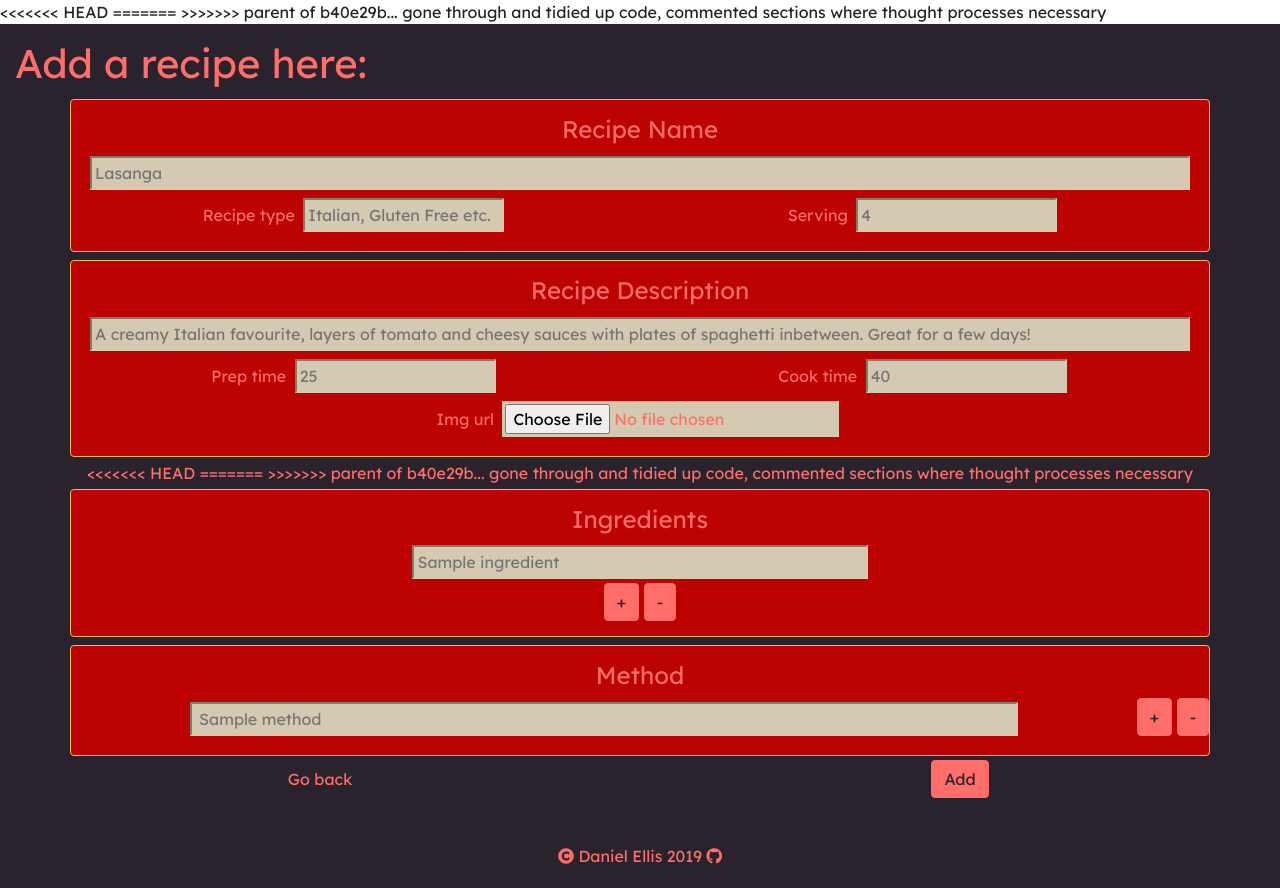
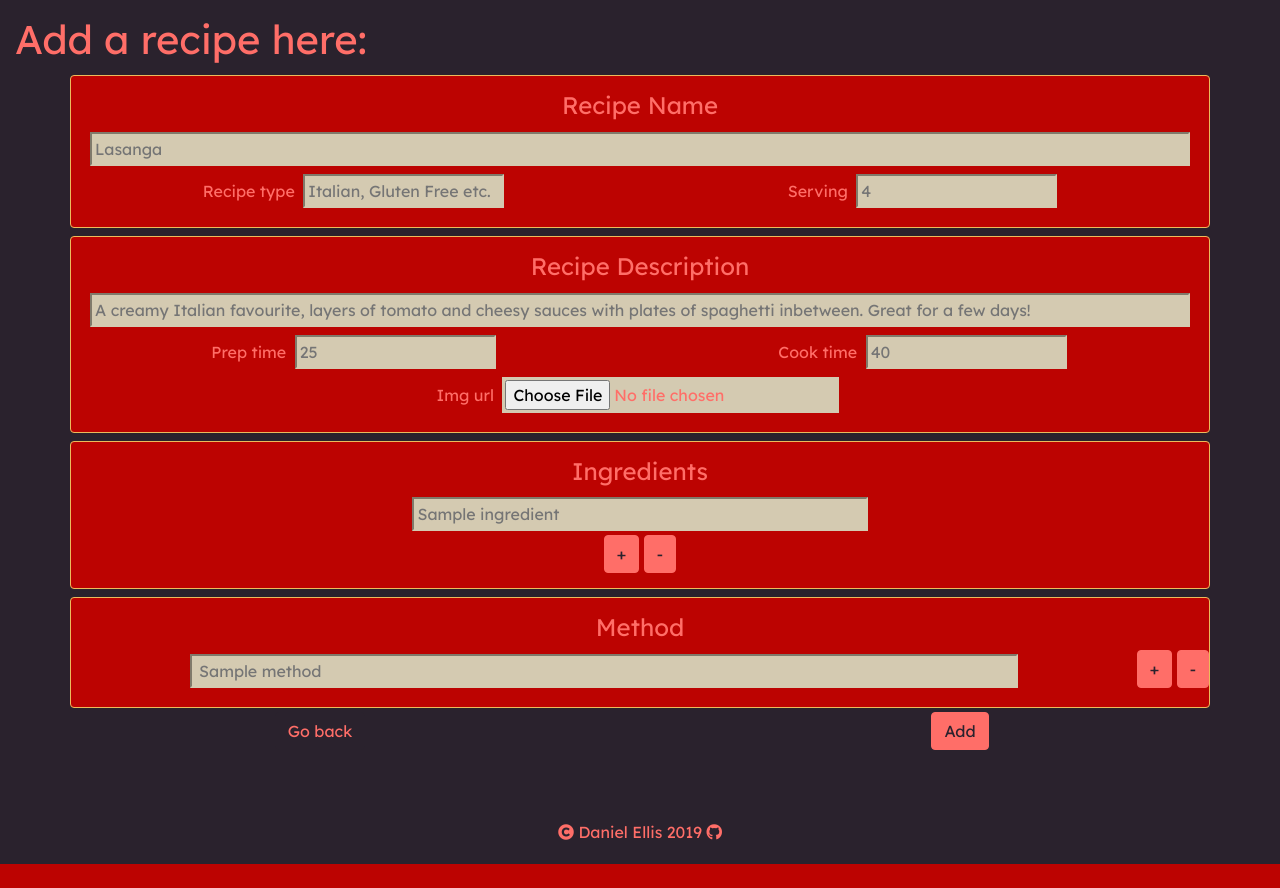
Before and after one commit to dano5342/MS3_CookBook, a Python web app: template templates/edit_recipe.html in a window 1280 px wide. After the commit the page ends 864 px from the top, so only its background shows below. Run offline with Jinja, Linux system fonts and the light colour scheme; the template is opened without the code that fills it: most values are stand-ins (such as "Sample title", 1, 10 or a date in 2020); form fields are guessed from the names that the template uses; some libraries are stand-ins or nearby versions; some web fonts are replaced.

Commit message:
removed remaining issues with previous version implementation

```diff
--- a/templates/edit_recipe.html
+++ b/templates/edit_recipe.html
@@ -1,9 +1,5 @@
 {% extends 'base.html' %} {% block content %}
-<<<<<<< HEAD
 <!-- Forms page for serving data to the user, for updating the recipes in the database collection -->
-=======
-
->>>>>>> parent of b40e29b... gone through and tidied up code, commented sections where thought processes necessary
 <div class="container-fluid recipe-container-add">
     <div class="row">
         <div class="col">
@@ -47,10 +43,7 @@
 
             </div>
         </div>
-<<<<<<< HEAD
-        <!--Xustom forms serving arrays of ingredients/methods for each recipe -->
-=======
->>>>>>> parent of b40e29b... gone through and tidied up code, commented sections where thought processes necessary
+        <!--custom forms serving arrays of ingredients/methods for each recipe -->
         <div class="row spacing">
             <div class="col">
                 <div class="card container add-container text-center d-flex justify-content-center">
--- a/templates/login.html
+++ b/templates/login.html
@@ -4,10 +4,7 @@
     <form class="login-form text-center" method="POST">
         <img class="mb-4" src="{{url_for('static', filename='images/logo.png')}}" alt="CookBook Logo"> {{ form.hidden_tag() }}
         <h6 class="text">Not a member? <a href="{{url_for('register')}}">Sign up here</a></h6>
-<<<<<<< HEAD
-=======
 
->>>>>>> parent of b40e29b... gone through and tidied up code, commented sections where thought processes necessary
         <p>
             {{ form.username.label }}<br> {{ form.username(size=32, required=true, placeholder="JoeBloggs123") }}
         </p>
```
